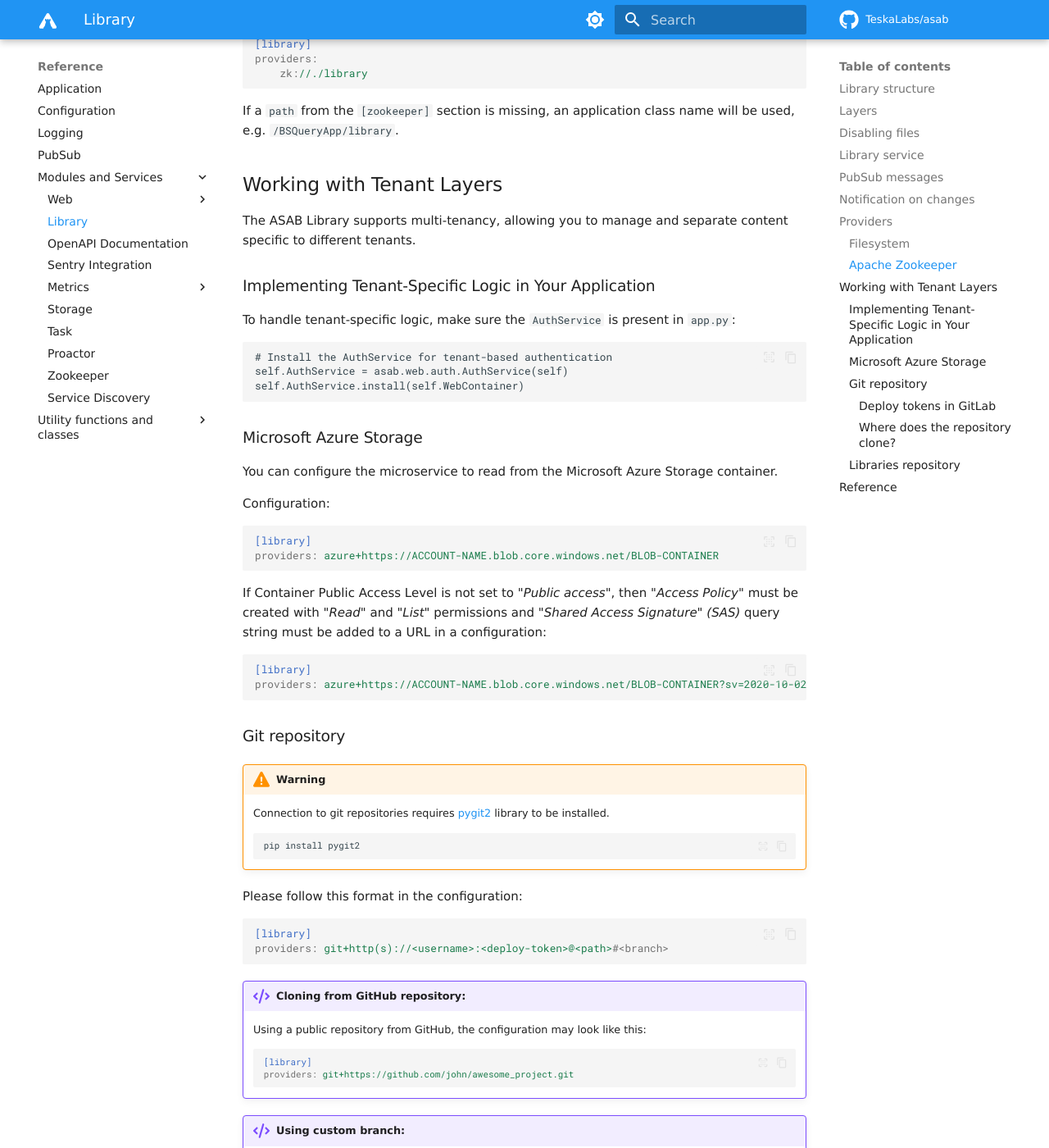
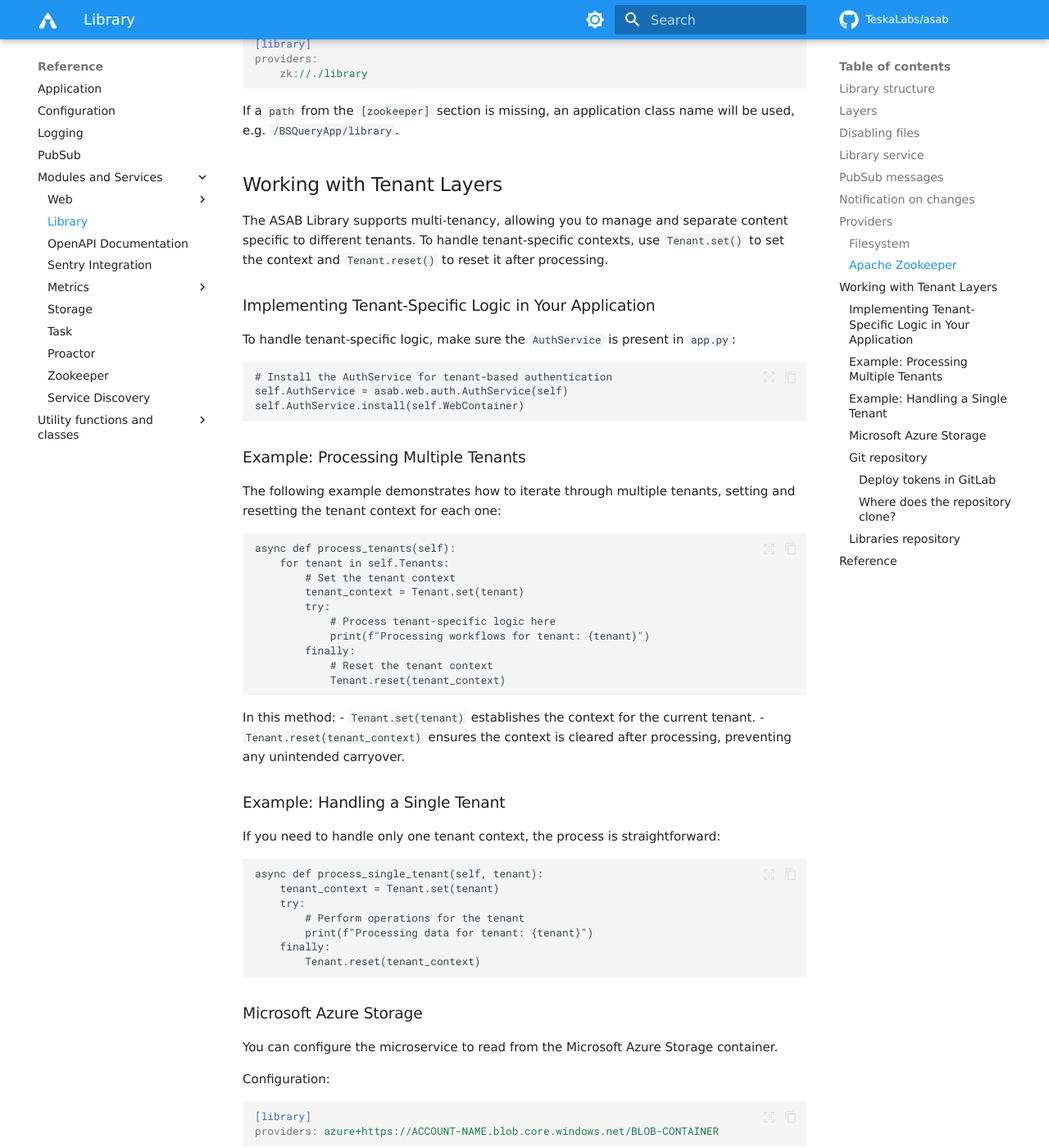
Before and after one commit to TeskaLabs/asab, an MkDocs documentation site: the page built from docs/reference/services/library.md, in a window 1280 px wide and 1400 px high, scrolled down 5710 px. Shown: the whole window at 82% size. Built offline with MkDocs 1.6.1 and Material for MkDocs 9.7.7, drawn with Linux system fonts in a browser that asks for light colours; some web fonts are replaced; comment, search, counter and statistics services are not loaded.

Commit message:
Update doc

````diff
--- a/docs/reference/services/library.md
+++ b/docs/reference/services/library.md
@@ -277,7 +277,7 @@ If a `path` from the `[zookeeper]` section is missing, an application class name
 
 ## Working with Tenant Layers
 
-The ASAB Library supports multi-tenancy, allowing you to manage and separate content specific to different tenants.
+The ASAB Library supports multi-tenancy, allowing you to manage and separate content specific to different tenants. To handle tenant-specific contexts, use `Tenant.set()` to set the context and `Tenant.reset()` to reset it after processing.
 
 ### Implementing Tenant-Specific Logic in Your Application
 
@@ -288,6 +288,42 @@ To handle tenant-specific logic, make sure the `AuthService` is present in `app.
 self.AuthService = asab.web.auth.AuthService(self)
 self.AuthService.install(self.WebContainer)
 ```
+
+### Example: Processing Multiple Tenants
+
+The following example demonstrates how to iterate through multiple tenants, setting and resetting the tenant context for each one:
+
+```
+async def process_tenants(self):
+    for tenant in self.Tenants:
+        # Set the tenant context
+        tenant_context = Tenant.set(tenant)
+        try:
+            # Process tenant-specific logic here
+            print(f"Processing workflows for tenant: {tenant}")
+        finally:
+            # Reset the tenant context
+            Tenant.reset(tenant_context)
+```
+
+In this method:
+- `Tenant.set(tenant)` establishes the context for the current tenant.
+- `Tenant.reset(tenant_context)` ensures the context is cleared after processing, preventing any unintended carryover.
+
+### Example: Handling a Single Tenant
+
+If you need to handle only one tenant context, the process is straightforward:
+
+```
+async def process_single_tenant(self, tenant):
+    tenant_context = Tenant.set(tenant)
+    try:
+        # Perform operations for the tenant
+        print(f"Processing data for tenant: {tenant}")
+    finally:
+        Tenant.reset(tenant_context)
+```
+
 
 ### Microsoft Azure Storage
 
````
